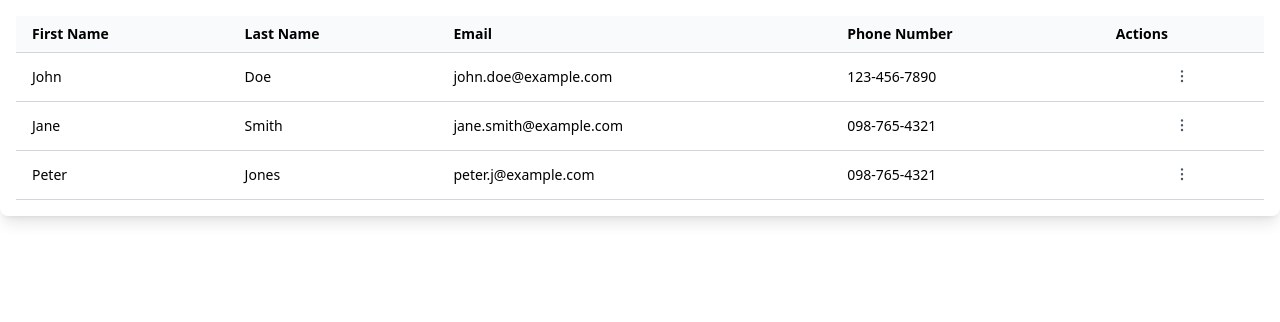
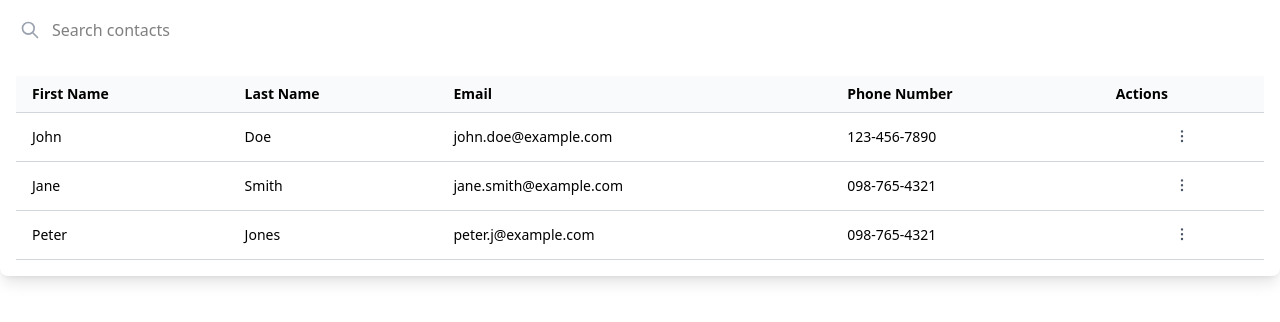
Before and after one commit to soufiane-amt/contact-app-assessment, a React (Vite) app in the folder contact-book-frontend/: page / in a window 1280 px wide. Shown: the top 322 px of the page. Built offline with nearby package versions, Linux system fonts and the light colour scheme.

Commit message:
feat: add ui search

```diff
--- a/contact-book-frontend/src/App.jsx
+++ b/contact-book-frontend/src/App.jsx
@@ -3,10 +3,12 @@ import reactLogo from "./assets/react.svg";
 import viteLogo from "/vite.svg";
 import "./App.css";
 import ContactTable from "./components/ContactTable";
+import SearchField from "./components/SearchField";
 
 function App() {
   return (
     <>
+      <SearchField/>
       <ContactTable />
     </>
   );
--- /dev/null
+++ b/contact-book-frontend/src/components/SearchField.jsx
@@ -0,0 +1,30 @@
+export default function SearchField() {
+  return (
+    <div className="relative">
+      <div className="absolute inset-y-0 left-0 pl-5 flex items-center pointer-events-none">
+        <svg
+          className="h-5 w-5 text-gray-400"
+          fill="none"
+          stroke="currentColor"
+          viewBox="0 0 24 24"
+          xmlns="http://www.w3.org/2000/svg"
+        >
+          <path
+            strokeLinecap="round"
+            strokeLinejoin="round"
+            strokeWidth="2"
+            d="M21 21l-6-6m2-5a7 7 0 11-14 0 7 7 0 0114 0z"
+          ></path>
+        </svg>
+      </div>
+
+      <div>
+        <input
+          className="w-full h-15 px-13 rounded-4xl bg-gray "
+          type="text"
+          placeholder="Search contacts"
+        />
+      </div>
+    </div>
+  );
+}
```
